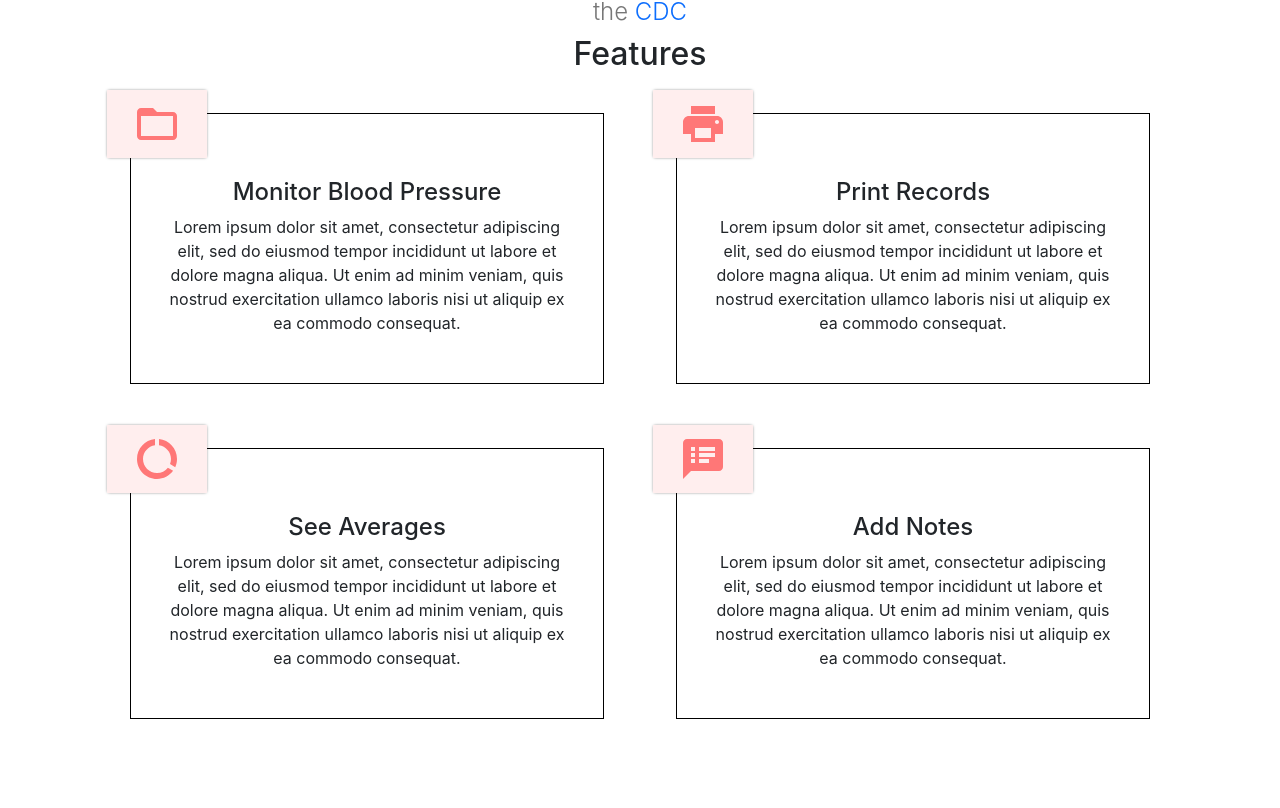
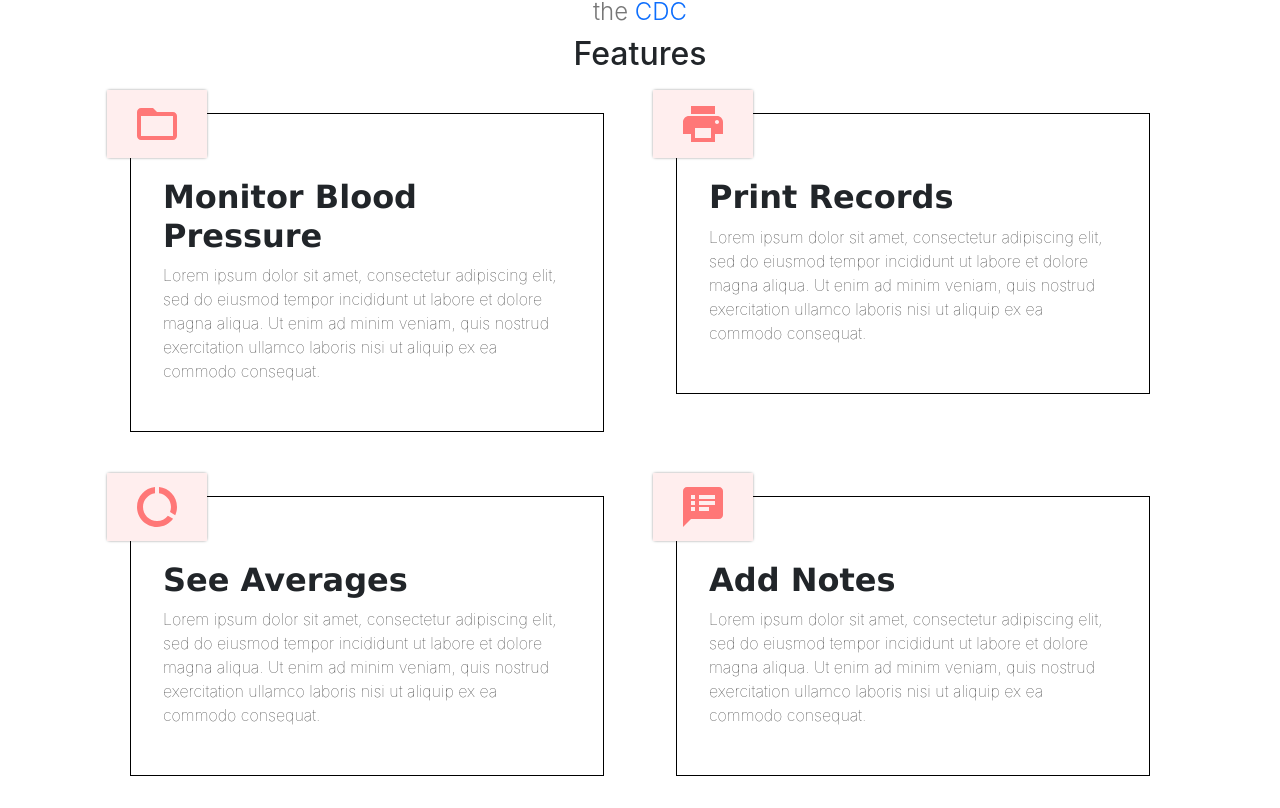
Before and after one commit to jgarcia4444/bpn-web-client, a React (Create React App) app: page / in a window 1280 px wide. Shown: the part 665-1473 px from the top of the page. Before the commit the page ends 1416 px from the top, so only its background shows below. Built offline with nearby package versions, Linux system fonts and the light colour scheme.

Commit message:
styled the text in the feature card.

```diff
--- a/src/components/Home/Features/Feature/index.css
+++ b/src/components/Home/Features/Feature/index.css
@@ -1,3 +1,17 @@
+.description {
+    text-align: left;
+    font-family:-apple-system, BlinkMacSystemFont, 'Segoe UI', Roboto, Oxygen, Ubuntu, Cantarell, 'Open Sans', 'Helvetica Neue', sans-serif;
+    font-weight: 100;
+    color: #333;
+}
+
+.feature-title {
+    font-size: 2em;
+    text-align: left;
+    font-family:'Lucida Sans', 'Lucida Sans Regular', 'Lucida Grande', 'Lucida Sans Unicode', Geneva, Verdana, sans-serif;
+    font-weight: 700;
+}
+
 .icon-container {
     width: 100px;
     padding: 10px 0px;
@@ -28,4 +42,18 @@
     margin: 2em 0;
     padding: 4em 2em 2em 2em;
     position: relative;
+    animation-name: Appear;
+    animation-duration: 400ms;
+    animation-iteration-count: 1;
 }
+
+@keyframes Appear {
+
+    from {
+        opacity: 0%;
+    }
+    to {
+        opacity: 100%;
+    }
+
+}
--- a/src/components/Home/Features/Feature/index.js
+++ b/src/components/Home/Features/Feature/index.js
@@ -13,8 +13,8 @@ const Feature = ({featureDetails, handleIconClick, showFullDescription}) => {
                 <div onClick={() => handleIconClick(title)} name={title} className="icon-container">
                     {icon}
                 </div>
-                <Row><h4>{title}</h4></Row>
-                <Row><p>{showFullDescription ? description : shortIntro}</p></Row>
+                <Row><h4 className="feature-title">{title}</h4></Row>
+                <Row><p className="description">{showFullDescription ? description : shortIntro}</p></Row>
             </div>
         </Container>
     )
--- a/src/components/Home/Features/index.css
+++ b/src/components/Home/Features/index.css
@@ -1,3 +1,25 @@
 .features-container {
     height: 60vh;
 }
+
+.show-all-btn-container {
+    display: block;
+    width: 100px;
+    box-shadow: 0 0 2px -1px #333;
+    padding: 10px 5px;
+    background-color: #9999ff;
+    transition: font-weight 200ms, box-shadow 200ms, border-radius 200ms;
+}
+
+.show-all-btn-container:hover {
+    cursor: pointer;
+    font-weight: 900;
+    border-radius: 10px;
+    box-shadow: 0 0 2px 1px #333;
+}
+
+.show-all-btn-container:active {
+    font-weight: 300;
+    border-radius: 0px;
+    box-shadow: none;
+}
```
